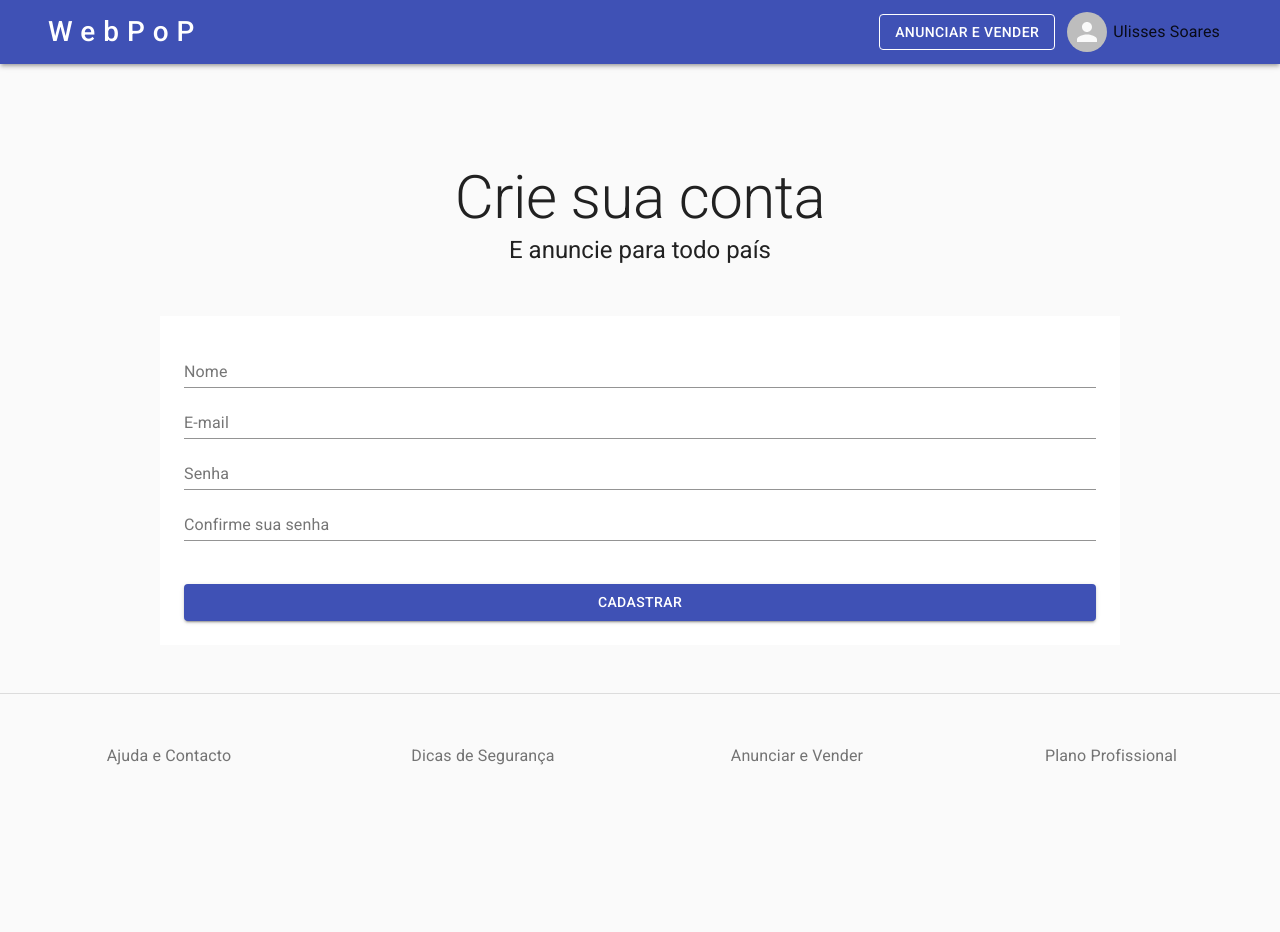
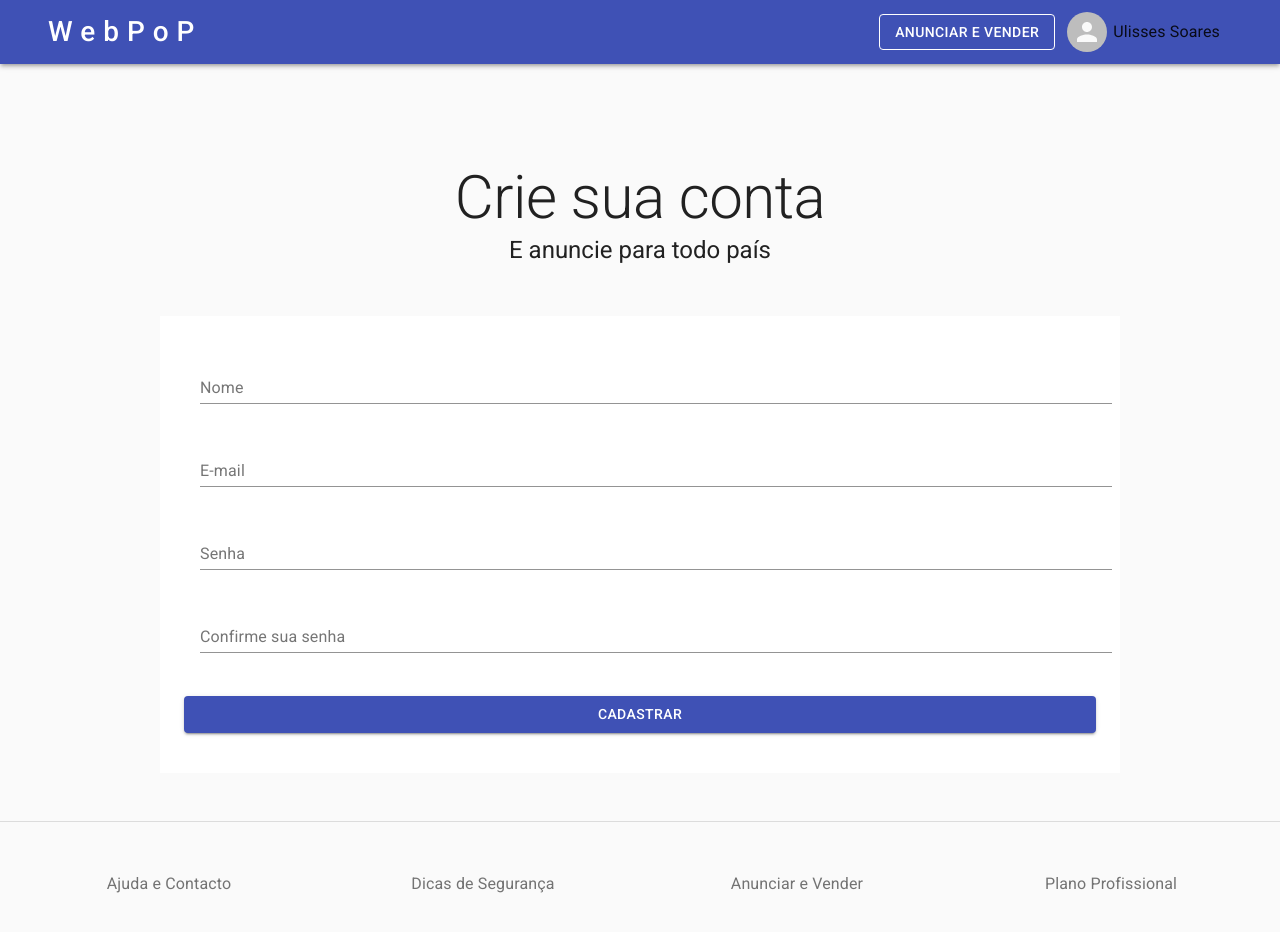
Before and after one commit to ulissessoaresmoreira/webpop, a Next.js app: page /auth/signup in a window 1280 px wide. Shown: the top 932 px of the page. Before the commit the page ends 818 px from the top, so only its background shows below. Built offline with nearby package versions, Linux system fonts and the light colour scheme.

Commit message:
add database connection

```diff
--- a/package.json
+++ b/package.json
@@ -15,6 +15,7 @@
     "@material-ui/icons": "^4.11.3",
     "formik": "^2.2.9",
     "framer-motion": "^6.3.0",
+    "mongoose": "^6.3.1",
     "next": "12.1.4",
     "react": "18.0.0",
     "react-dom": "18.0.0",
--- a/pages/api/hello.js
+++ /dev/null
@@ -1,5 +0,0 @@
-// Next.js API route support: https://nextjs.org/docs/api-routes/introduction
-
-export default function handler(req, res) {
-  res.status(200).json({ name: 'John Doe' })
-}
--- /dev/null
+++ b/pages/api/users.js
@@ -0,0 +1,14 @@
+import dbConnect from '../../src/utils/dbconect'
+
+const users = async (req, res) => {
+    const { method } = req
+
+    switch(method) {
+        case 'GET':
+            await dbConnect()
+            res.status(200).json({ sucess: true })
+            break
+    }
+}
+
+export default users
--- a/pages/auth/signup/formValues.js
+++ b/pages/auth/signup/formValues.js
@@ -1,18 +1,18 @@
 import * as yup from 'yup'
 
 const initialValues = {
-    userNamer: '',
+    name: '',
     email: '',
     password: '',
     confirmpassword: ''
 }
 
 const validationSchema = yup.object().shape({
-    userName: yup.string()
+    name: yup.string()
         .required('Campo Obrigatório'),
     email: yup.string()
-        .email()
-        .required('Digite um e-mail válido'),
+        .email('Digite um e-mail válido')
+        .required('Campo obrigatório'),
     password: yup.string()
         .min(6, 'Mínimo 6 caracteres')
         .required('Campo Obrigatório'),
--- a/pages/auth/signup/index.js
+++ b/pages/auth/signup/index.js
@@ -13,7 +13,7 @@ import {
 
 import TemplateDefault from '../../../src/templates/Default'
 
-import { initialValues, validationSchema } from './formValues'
+import {initialValues, validationSchema} from './formValues'
 import useStyles from './styles'
 
 
@@ -49,20 +49,20 @@ const SignUp = () => {
                                     </Container>
                                     <Container maxWidth="md" className={classes.box}>
                                         <Box>
-                                            <FormControl fullWidth error={errors.userName}>
+                                            <FormControl fullWidth error={errors.name && touched.name} className={classes.formControl}>
                                                 <InputLabel>Nome</InputLabel>
                                                 <Input
-                                                    name="userName"
-                                                    values={values.userName}
+                                                    name="name"
+                                                    values={values.name}
                                                     onchange={handleChange}
                                                 />
                                                 <FormHelperText>
-                                                    {errors.userName}
+                                                    {errors.name && touched.name? errors.name: null}
                                                 </FormHelperText>
                                             </FormControl>
                                         </Box>
                                         <Box>
-                                            <FormControl fullWidth error={errors.email}>
+                                            <FormControl fullWidth error={errors.email && touched.email} className={classes.formControl}>
                                                 <InputLabel>E-mail</InputLabel>
                                                 <Input
                                                     name="email"
@@ -71,12 +71,12 @@ const SignUp = () => {
                                                     onchange={handleChange}
                                                 />
                                                 <FormHelperText>
-                                                    {errors.email}
+                                                    {errors.email && touched.email? errors.email: null}
                                                 </FormHelperText>
                                             </FormControl>
                                         </Box>
                                         <Box>
-                                            <FormControl fullWidth error={errors.password}>
+                                            <FormControl fullWidth error={errors.password && touched.password} className={classes.formControl}>
                                                 <InputLabel> Senha </InputLabel>
                                                 <Input
                                                     name="password"
@@ -85,12 +85,12 @@ const SignUp = () => {
                                                     onChange={handleChange}
                                                 />
                                                 <FormHelperText>
-                                                    {errors.password}
+                                                    {errors.password && touched.password? errors.password: null}
                                                 </FormHelperText>
                                             </FormControl>
                                         </Box>
                                         <Box>
-                                            <FormControl fullWidth error={errors.confirmpassword}>
+                                            <FormControl fullWidth error={errors.confirmpassword && touched.confirmpassword} className={classes.formControl}>
                                                 <InputLabel> Confirme sua senha</InputLabel>
                                                 <Input
                                                     name="confirmpassword"
@@ -99,7 +99,7 @@ const SignUp = () => {
                                                     onChange={handleChange}
                                                 />
                                                 <FormHelperText>
-                                                    {errors.confirmpassword}
+                                                    {errors.confirmpassword && touched.confirmpassword? errors.confirmpassword: null}
                                                 </FormHelperText>
                                             </FormControl>
                                         </Box>
--- a/pages/auth/signup/styles.js
+++ b/pages/auth/signup/styles.js
@@ -19,7 +19,10 @@ const useStyles = makeStyles((theme) => ({
         padding: theme.spacing(3),
     },
     buttonRegister:{
-        marginTop: 40
+        margin: theme.spacing(3, 0, 2),
+    },
+    formControl:{
+        margin: theme.spacing(2)
     }
 
 }))
--- /dev/null
+++ b/src/utils/dbconect.js
@@ -0,0 +1,41 @@
+import mongoose from 'mongoose'
+
+const MONGODB_URI = process.env.MONGODB_URI
+
+if (!MONGODB_URI) {
+  throw new Error(
+    'Please define the MONGODB_URI environment variable inside .env.local'
+  )
+}
+
+/**
+ * Global is used here to maintain a cached connection across hot reloads
+ * in development. This prevents connections growing exponentially
+ * during API Route usage.
+ */
+let cached = global.mongoose
+
+if (!cached) {
+  cached = global.mongoose = { conn: null, promise: null }
+}
+
+async function dbConnect() {
+  if (cached.conn) {
+    return cached.conn
+  }
+
+  if (!cached.promise) {
+    const opts = {
+      bufferCommands: false,
+    }
+
+    cached.promise = mongoose.connect(MONGODB_URI, opts).then((mongoose) => {
+        console.log('connect to database')
+      return mongoose
+    })
+  }
+  cached.conn = await cached.promise
+  return cached.conn
+}
+
+export default dbConnect
```
Also changed, not shown: 2 other files (tests, documents, lock files or other folders).
